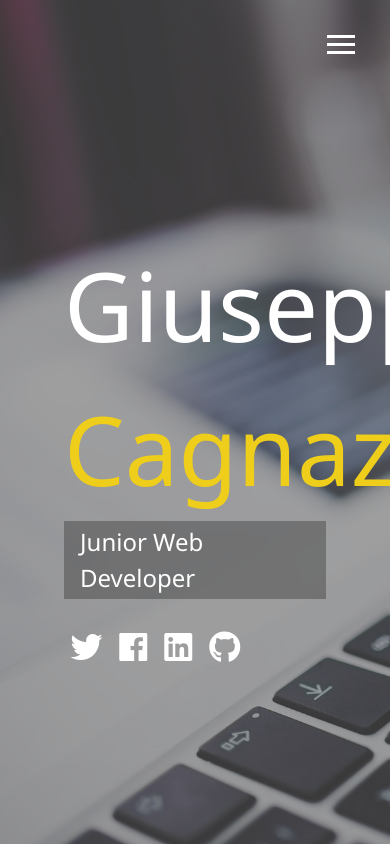
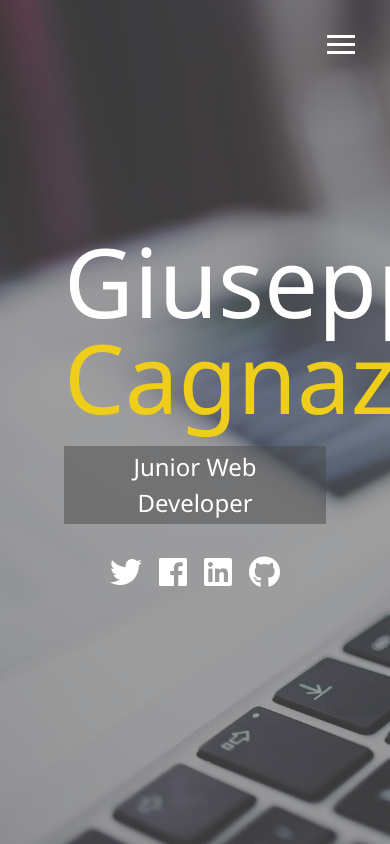
Before and after one commit to GiuseppeCagnazzo/Redline_project, a website: page dist/index.html in a window 390 px wide. Drawn offline with Linux system fonts and the light colour scheme.

Commit message:
media queries

```diff
--- a/scss/_config.scss
+++ b/scss/_config.scss
@@ -28,3 +28,28 @@ $background-opacity: 0.5;
         }
     }
 }
+
+// Media Query Mixins
+@mixin mediaSm {
+    @media screen and (max-width: 500px) {
+        @content;
+    }
+}
+
+@mixin mediaMd {
+    @media screen and (max-width: 768px) {
+        @content;
+    }
+}
+
+@mixin mediaLg {
+    @media screen and (min-width: 769px) and (max-width: 1170px) {
+        @content;
+    }
+}
+
+@mixin mediaXl {
+    @media screen and (min-width: 1171px) {
+        @content;
+    }
+}
--- /dev/null
+++ b/scss/_mobile.scss
@@ -0,0 +1,54 @@
+// WideScreens Xl
+@include mediaXl {}
+
+// Desktop Laptops lg
+@include mediaLg {}
+
+// Tablets small laptops Md
+@include mediaMd {
+    main {
+        align-items: center;
+        text-align: center;
+
+        .lg-heading {
+            line-height: 1;
+            margin-bottom: 1.3rem;
+        }
+
+    }
+
+    ul.menu-nav,
+    div.menu-branding {
+        float: none;
+        width: 100%;
+        min-height: 0;
+
+        &.show {
+            transform: translate3d(0, 0, 0);
+        }
+    }
+
+    .menu-nav {
+        height: 75vh;
+        transform: translate3d(-100%, 0, 0);
+        font-size: 24px;
+    }
+
+    .menu-branding {
+        height: 25vh;
+        transform: translate3d(100%, 0, 0);
+
+        .portrait {
+            background: url('../img/portrait_small.jpg');
+            width: 150px;
+            height: 150px;
+        }
+    }
+}
+
+// Smartphones Sm
+@include mediaSm {
+    main#home h1 {
+        margin-top: 10vh;
+    }
+}
--- a/scss/main.scss
+++ b/scss/main.scss
@@ -1,5 +1,6 @@
 @import 'config';
 @import 'menu';
+@import 'mobile';
 
 * {
     box-sizing: border-box;
```
Also changed, not shown: dist/css/main.css.
